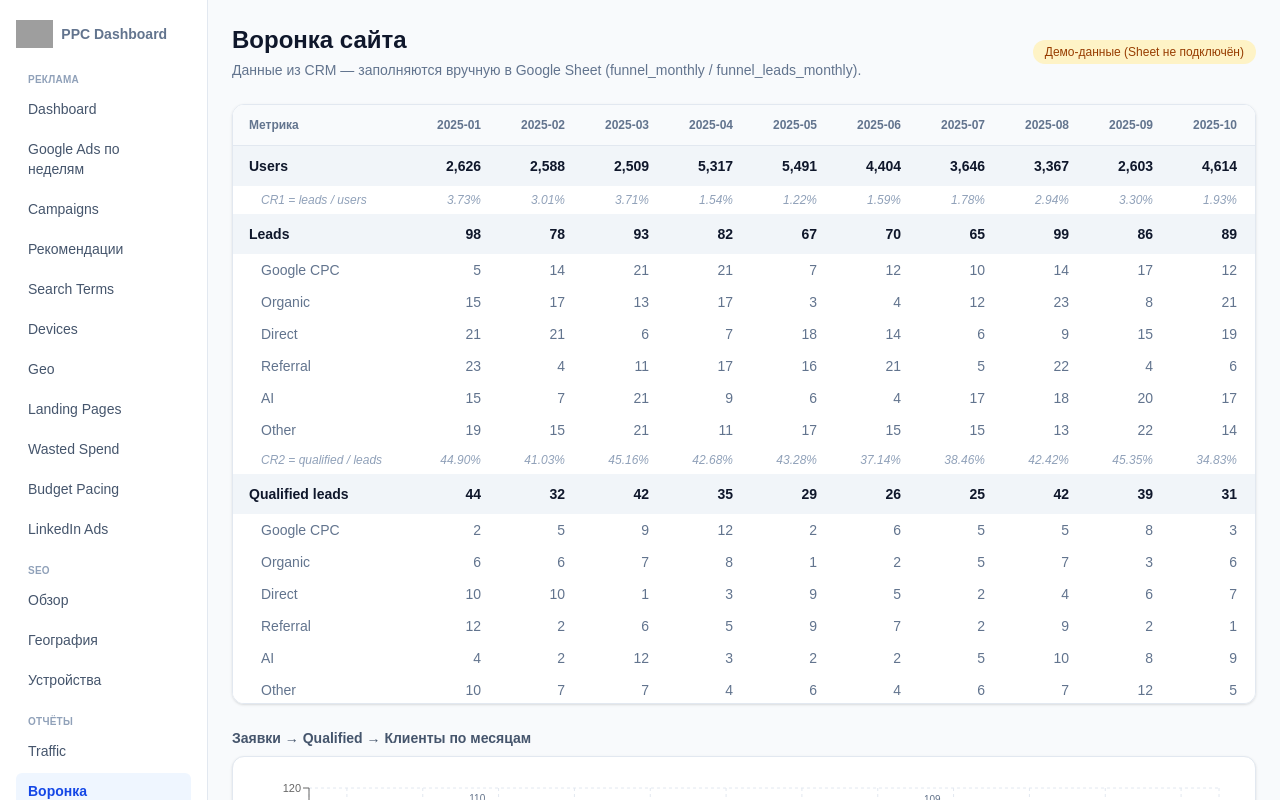
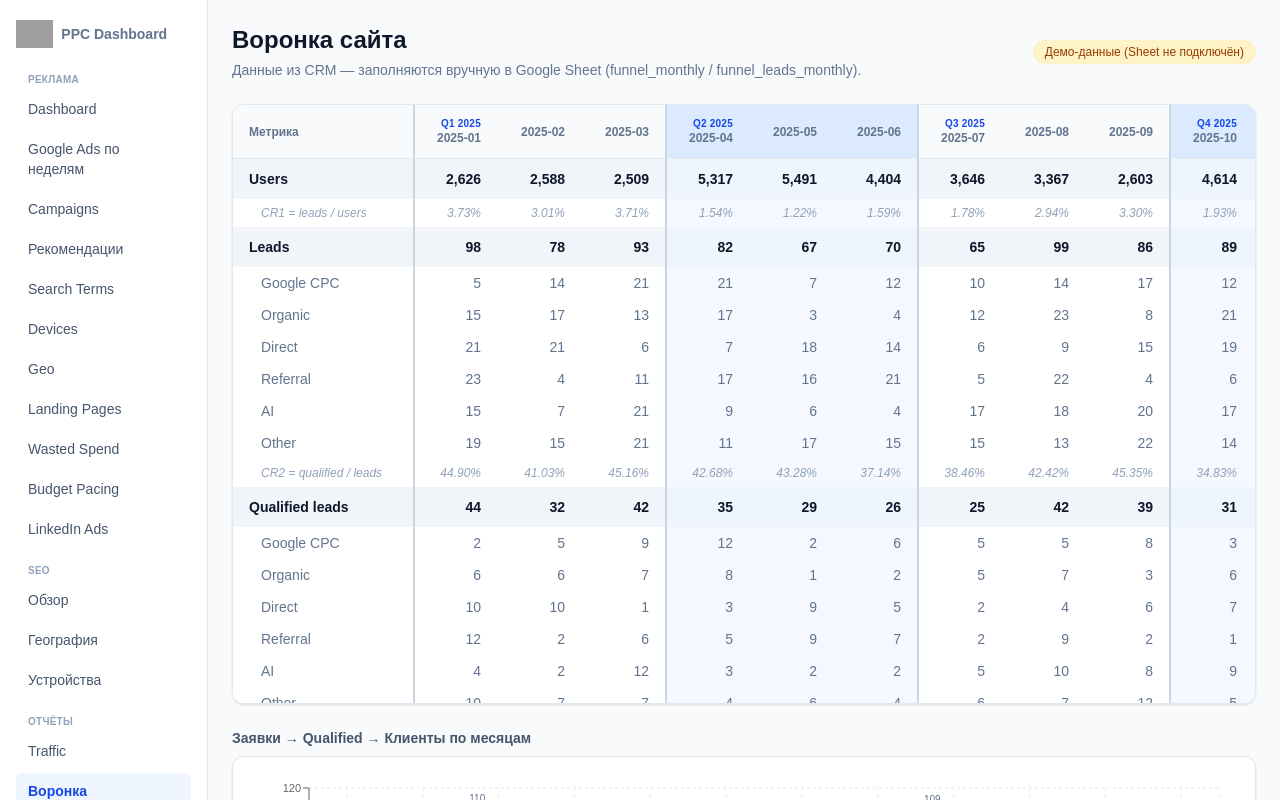
Before and after one commit to ipavlenko-byte/ppc-dashboard, a Next.js app in the folder web/: page /reports/funnel in a window 1280 px wide. Shown: the top 800 px of the page. Built offline with nearby package versions, Linux system fonts and the light colour scheme; grey boxes are pictures that could not be loaded.

Commit message:
Add average column to Traffic, highlight quarters in Funnel
Co-Authored-By: Claude Sonnet 5.5 <noreply@anthropic.com>

```diff
--- a/web/app/reports/funnel/page.tsx
+++ b/web/app/reports/funnel/page.tsx
@@ -8,6 +8,17 @@ export const revalidate = 300;
 
 const SOURCE_ORDER = ["Google CPC", "Organic", "Direct", "Referral", "AI", "Other"];
 const MONTH_LABELS = ["Jan", "Feb", "Mar", "Apr", "May", "Jun", "Jul", "Aug", "Sep", "Oct", "Nov", "Dec"];
+
+// Визуальные кварталы: чередующаяся подсветка колонок и вертикальная линия на старте квартала.
+function quarterOf(month: string): { q: number; label: string; start: boolean } {
+  const [y, m] = month.split("-").map(Number);
+  const q = Math.ceil(m / 3);
+  return { q: y * 4 + q, label: `Q${q} ${y}`, start: (m - 1) % 3 === 0 };
+}
+const quarterCell = (month: string) => {
+  const { q, start } = quarterOf(month);
+  return `${q % 2 === 0 ? "bg-blue-50/60" : ""} ${start ? "border-l-2 border-l-slate-300" : ""}`;
+};
 
 function fmtCr(v: number | null) {
   return fmtOrDash(v, (n) => `${fmtDecimal(n)}%`);
@@ -84,7 +95,15 @@ export default async function FunnelReportPage() {
                 <tr>
                   <th className={`${FIRST_COL_HEAD} min-w-[180px]`}>Метрика</th>
                   {months.map((m) => (
-                    <th key={m} className={`${HEAD_CELL} min-w-[84px] text-right`}>
+                    <th
+                      key={m}
+                      className={`${HEAD_CELL} min-w-[84px] text-right ${
+                        quarterOf(m).q % 2 === 0 ? "!bg-blue-100" : ""
+                      } ${quarterOf(m).start ? "border-l-2 border-l-slate-300" : ""}`}
+                    >
+                      <div className="text-[10px] font-bold uppercase tracking-wide text-blue-700">
+                        {quarterOf(m).start || m === months[0] ? quarterOf(m).label : ""}
+                      </div>
                       {m}
                     </th>
                   ))}
@@ -94,7 +113,7 @@ export default async function FunnelReportPage() {
                 <tr className="border-b border-slate-100 bg-slate-100">
                   <td className={mainRowFirstCol("bg-slate-100")}>Users</td>
                   {summaries.map((s) => (
-                    <td key={s.month} className="px-4 py-2.5 text-right font-semibold text-slate-900">
+                    <td key={s.month} className={`px-4 py-2.5 text-right font-semibold text-slate-900 ${quarterCell(s.month)}`}>
                       {fmtInt(s.users)}
                     </td>
                   ))}
@@ -102,7 +121,7 @@ export default async function FunnelReportPage() {
                 <tr className="border-b border-slate-100">
                   <td className={crRowFirstCol}>CR1 = leads / users</td>
                   {summaries.map((s) => (
-                    <td key={s.month} className="px-4 py-1.5 text-right text-xs italic text-slate-400">
+                    <td key={s.month} className={`px-4 py-1.5 text-right text-xs italic text-slate-400 ${quarterCell(s.month)}`}>
                       {fmtCr(s.cr1)}
                     </td>
                   ))}
@@ -111,7 +130,7 @@ export default async function FunnelReportPage() {
                 <tr className="border-b border-slate-100 bg-slate-100">
                   <td className={mainRowFirstCol("bg-slate-100")}>Leads</td>
                   {summaries.map((s) => (
-                    <td key={s.month} className="px-4 py-2.5 text-right font-semibold text-slate-900">
+                    <td key={s.month} className={`px-4 py-2.5 text-right font-semibold text-slate-900 ${quarterCell(s.month)}`}>
                       {fmtInt(s.totalLeads)}
                     </td>
                   ))}
@@ -120,7 +139,7 @@ export default async function FunnelReportPage() {
                   <tr key={`leads-${src}`} className="border-b border-slate-50">
                     <td className={sourceRowFirstCol}>{src}</td>
                     {months.map((m) => (
-                      <td key={m} className="px-4 py-1.5 text-right text-slate-500">
+                      <td key={m} className={`px-4 py-1.5 text-right text-slate-500 ${quarterCell(m)}`}>
                         {fmtInt(bySourceMap(m, src, "leads"))}
                       </td>
                     ))}
@@ -130,7 +149,7 @@ export default async function FunnelReportPage() {
                 <tr className="border-b border-slate-100">
                   <td className={crRowFirstCol}>CR2 = qualified / leads</td>
                   {summaries.map((s) => (
-                    <td key={s.month} className="px-4 py-1.5 text-right text-xs italic text-slate-400">
+                    <td key={s.month} className={`px-4 py-1.5 text-right text-xs italic text-slate-400 ${quarterCell(s.month)}`}>
                       {fmtCr(s.cr2)}
                     </td>
                   ))}
@@ -139,7 +158,7 @@ export default async function FunnelReportPage() {
                 <tr className="border-b border-slate-100 bg-slate-100">
                   <td className={mainRowFirstCol("bg-slate-100")}>Qualified leads</td>
                   {summaries.map((s) => (
-                    <td key={s.month} className="px-4 py-2.5 text-right font-semibold text-slate-900">
+                    <td key={s.month} className={`px-4 py-2.5 text-right font-semibold text-slate-900 ${quarterCell(s.month)}`}>
                       {fmtInt(s.totalQualifiedLeads)}
                     </td>
                   ))}
@@ -148,7 +167,7 @@ export default async function FunnelReportPage() {
                   <tr key={`qual-${src}`} className="border-b border-slate-50">
                     <td className={sourceRowFirstCol}>{src}</td>
                     {months.map((m) => (
-                      <td key={m} className="px-4 py-1.5 text-right text-slate-500">
+                      <td key={m} className={`px-4 py-1.5 text-right text-slate-500 ${quarterCell(m)}`}>
                         {fmtInt(bySourceMap(m, src, "qualifiedLeads"))}
                       </td>
                     ))}
@@ -158,7 +177,7 @@ export default async function FunnelReportPage() {
                 <tr className="border-b border-slate-100">
                   <td className={crRowFirstCol}>CR3 = clients / qualified</td>
                   {summaries.map((s) => (
-                    <td key={s.month} className="px-4 py-1.5 text-right text-xs italic text-slate-400">
+                    <td key={s.month} className={`px-4 py-1.5 text-right text-xs italic text-slate-400 ${quarterCell(s.month)}`}>
                       {fmtCr(s.cr3)}
                     </td>
                   ))}
@@ -167,7 +186,7 @@ export default async function FunnelReportPage() {
                 <tr className="bg-emerald-50">
                   <td className={mainRowFirstCol("bg-emerald-50")}>Clients</td>
                   {summaries.map((s) => (
-                    <td key={s.month} className="px-4 py-3 text-right font-semibold text-slate-900">
+                    <td key={s.month} className={`px-4 py-3 text-right font-semibold text-slate-900 ${quarterCell(s.month)}`}>
                       {fmtInt(s.clients)}
                     </td>
                   ))}
--- a/web/app/reports/traffic/page.tsx
+++ b/web/app/reports/traffic/page.tsx
@@ -58,6 +58,17 @@ export default async function TrafficReportPage() {
   for (const [bucket, list] of sourcesByBucket) {
     list.sort((a, b) => (sourceTotal.get(`${bucket}__${b}`) ?? 0) - (sourceTotal.get(`${bucket}__${a}`) ?? 0));
   }
+  // Среднее считаем без текущего (ещё идущего) месяца — иначе неполный месяц занижает цифру.
+  const now = new Date();
+  const currentYm = `${now.getFullYear()}-${String(now.getMonth() + 1).padStart(2, "0")}`;
+  const avgCount = months.length > 0 && months[months.length - 1] === currentYm ? months.length - 1 : months.length;
+  const avgMonths = months.slice(0, avgCount);
+  const avgHead = (
+    <th className={`${HEAD_CELL} min-w-[96px] text-right !bg-amber-100 !text-amber-900`}>
+      <div className="text-sm font-bold">Среднее</div>
+      <div className="text-[11px] font-medium opacity-70">в месяц</div>
+    </th>
+  );
   const summaryByMonth = new Map(ga4TrafficSummary.map((r) => [r.yearMonth, r]));
 
   return (
@@ -86,6 +97,7 @@ export default async function TrafficReportPage() {
             <thead>
               <tr>
                 <th className={`${FIRST_COL_HEAD} min-w-[200px]`}>Канал</th>
+                {avgHead}
                 {months.map((m) => (
                   <th
                     key={m}
@@ -106,6 +118,7 @@ export default async function TrafficReportPage() {
                   key={bucket}
                   bucket={bucket}
                   values={months.map((m) => usersByBucketMonth.get(`${bucket}__${m}`) ?? 0)}
+                  avgCount={avgCount}
                   sources={(sourcesByBucket.get(bucket) ?? []).map((src) => ({
                     source: src,
                     values: months.map((m) => usersBySourceMonth.get(`${bucket}__${src}__${m}`) ?? 0),
@@ -114,6 +127,15 @@ export default async function TrafficReportPage() {
               ))}
               <tr className="border-b border-slate-100 bg-emerald-50 font-semibold text-slate-900">
                 <td className={`${FIRST_COL_BODY} bg-emerald-50 py-3`}>Всего пользователей</td>
+                <td className="bg-amber-100 px-4 py-3 text-right text-amber-900">
+                  {fmtInt(
+                    Math.round(
+                      avgMonths.length
+                        ? avgMonths.reduce((a, m) => a + (summaryByMonth.get(m)?.totalUsers ?? 0), 0) / avgMonths.length
+                        : 0
+                    )
+                  )}
+                </td>
                 {months.map((m) => (
                   <td key={m} className="px-4 py-3 text-right">
                     {fmtInt(summaryByMonth.get(m)?.totalUsers ?? 0)}
@@ -122,6 +144,17 @@ export default async function TrafficReportPage() {
               </tr>
               <tr className="font-semibold text-slate-900">
                 <td className={`${FIRST_COL_BODY} py-3`}>Bounce rate</td>
+                <td className="bg-amber-50 px-4 py-3 text-right text-amber-900">
+                  {(() => {
+                    // Средневзвешенный по пользователям bounce rate.
+                    const users = avgMonths.reduce((a, m) => a + (summaryByMonth.get(m)?.totalUsers ?? 0), 0);
+                    const w = avgMonths.reduce(
+                      (a, m) => a + (summaryByMonth.get(m)?.bounceRate ?? 0) * (summaryByMonth.get(m)?.totalUsers ?? 0),
+                      0
+                    );
+                    return users > 0 ? fmtPct(w / users) : "—";
+                  })()}
+                </td>
                 {months.map((m) => {
                   const br = summaryByMonth.get(m)?.bounceRate;
                   return (
--- a/web/components/TrafficBucketRows.tsx
+++ b/web/components/TrafficBucketRows.tsx
@@ -23,14 +23,21 @@ export interface TrafficSourceLine {
 }
 
 // Строка канала; если есть разбивка по источникам — по клику раскрывается (по умолчанию закрыта).
+const avgOf = (values: number[], count: number) =>
+  count > 0 ? values.slice(0, count).reduce((a, b) => a + b, 0) / count : 0;
+
+const AVG_CELL = "bg-amber-50 px-4 text-right font-semibold text-amber-900";
+
 export function TrafficBucketRows({
   bucket,
   values,
   sources,
+  avgCount,
 }: {
   bucket: string;
   values: number[];
   sources: TrafficSourceLine[];
+  avgCount: number; // сколько первых месяцев входит в среднее
 }) {
   const [open, setOpen] = useState(false);
   const expandable = sources.length > 0;
@@ -48,6 +55,7 @@ export function TrafficBucketRows({
           <span className={`mr-2 inline-block h-2.5 w-2.5 rounded-full ${DOT_COLORS[bucket] ?? "bg-slate-300"}`} />
           {bucket}
         </td>
+        <td className={`${AVG_CELL} py-2.5`}>{fmtInt(Math.round(avgOf(values, avgCount)))}</td>
         {values.map((v, i) => (
           <td key={i} className="px-4 py-2.5 text-right font-medium text-slate-800">
             {fmtInt(v)}
@@ -58,6 +66,7 @@ export function TrafficBucketRows({
         sources.map((s) => (
           <tr key={s.source} className="border-b border-slate-50 bg-slate-50/40">
             <td className="sticky left-0 z-10 bg-slate-50 px-4 py-1.5 pl-10 text-slate-500">{s.source}</td>
+            <td className={`${AVG_CELL} py-1.5 font-medium`}>{fmtInt(Math.round(avgOf(s.values, avgCount)))}</td>
             {s.values.map((v, i) => (
               <td key={i} className="px-4 py-1.5 text-right text-slate-500">
                 {fmtInt(v)}
```
